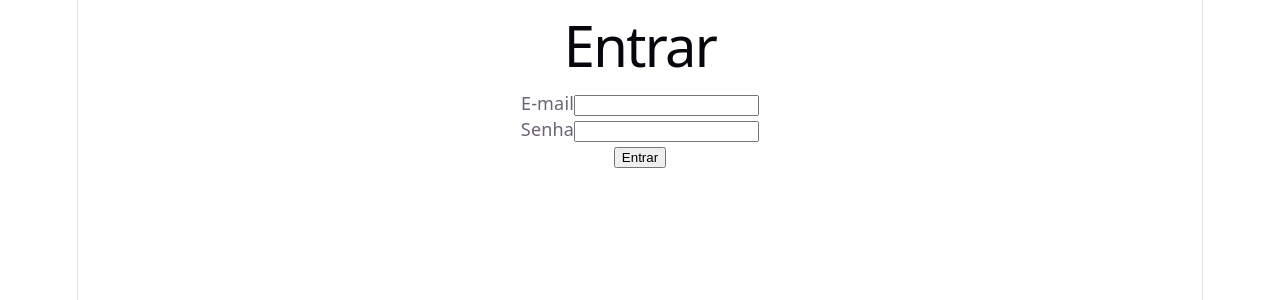
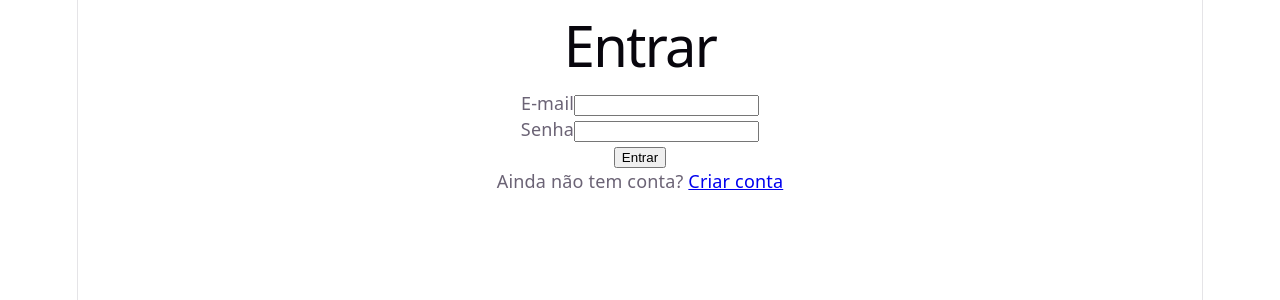
Before and after one commit to henriquedarocha/batalha-naval-multiplayer, a React (Vite) app in the folder Front-End/: page /login in a window 1280 px wide. Shown: the top 300 px of the page. Built offline with nearby package versions, Linux system fonts and the light colour scheme.

Commit message:
feat: adiciona links entre as telas de cadastro e login

```diff
--- a/Front-End/src/pages/LoginPage.jsx
+++ b/Front-End/src/pages/LoginPage.jsx
@@ -1,4 +1,5 @@
 import { useState } from 'react'
+import { Link } from 'react-router'
 const API_URL = import.meta.env.VITE_API_URL
 
 function LoginPage() {
@@ -75,6 +76,9 @@ function LoginPage() {
                 </div>
             </form>
             <p>{message}</p>
+            <p>
+                Ainda não tem conta? <Link to="/register">Criar conta</Link>
+            </p>
         </main>
     )
 }
--- a/Front-End/src/pages/RegisterPage.jsx
+++ b/Front-End/src/pages/RegisterPage.jsx
@@ -1,4 +1,5 @@
 import { useState } from 'react'
+import { Link } from 'react-router'
 const API_URL = import.meta.env.VITE_API_URL
 
 function RegisterPage() {
@@ -86,6 +87,9 @@ function RegisterPage() {
                 </div>
             </form>
             <p>{message}</p>
+            <p>
+                Já tem uma conta? <Link to="/login">Entrar</Link>
+            </p>
         </main>
     )
 }
```
